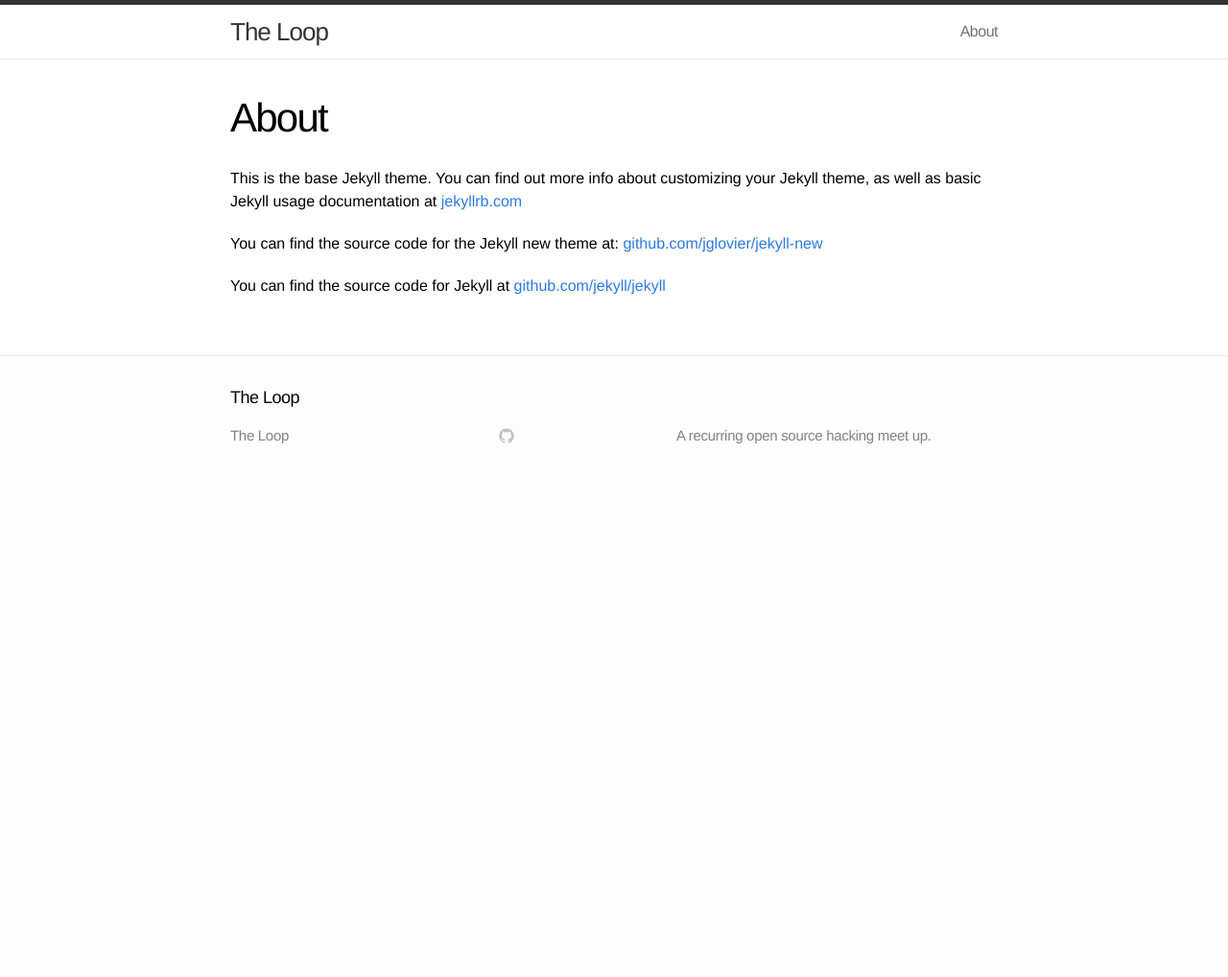
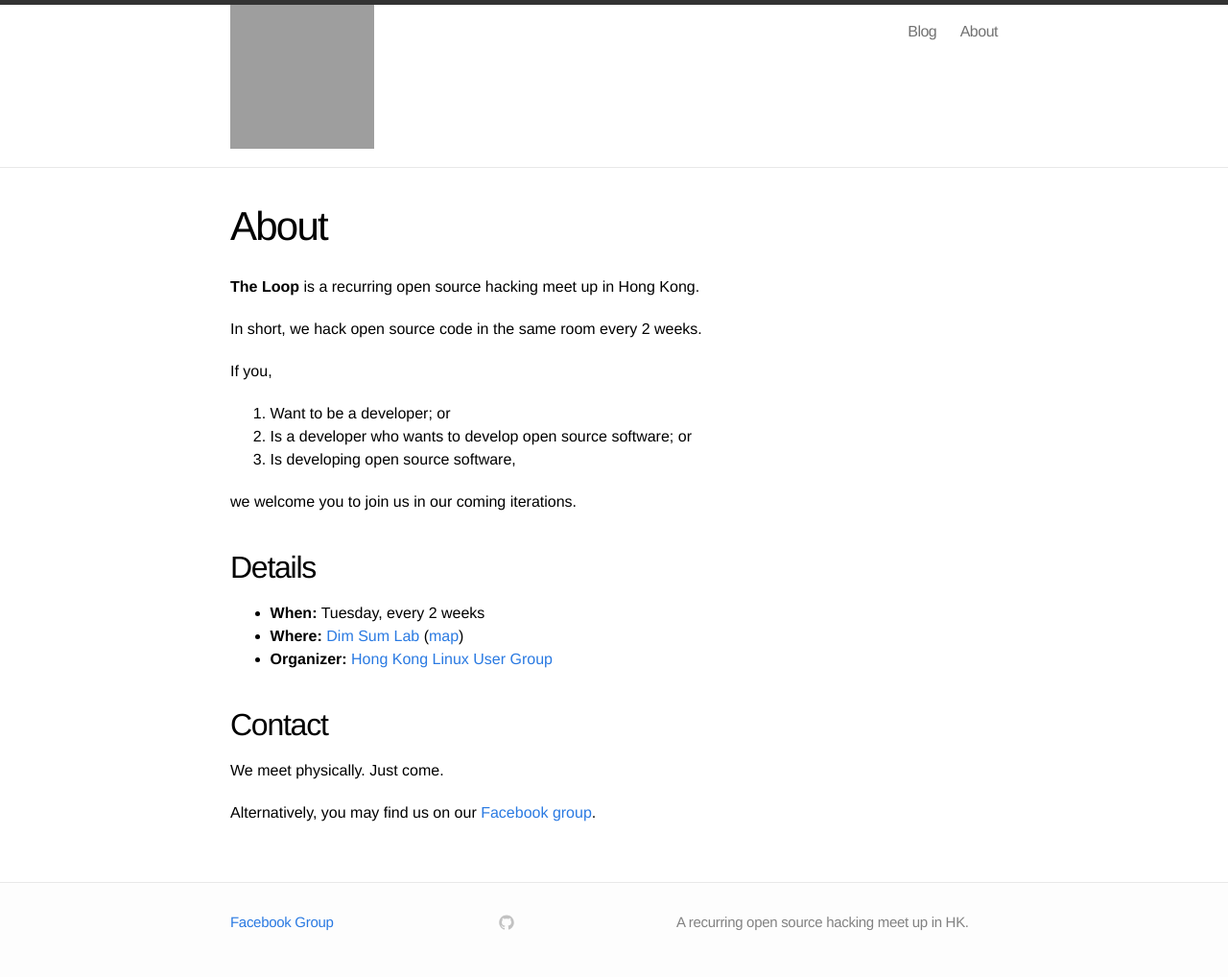
Before and after one commit to loopdev/loopdev.github.io, a Jekyll site: the page built from about.md, in a window 1280 px wide. Shown: the whole page at 96% size. Built offline with Jekyll 4.4.1, drawn with Linux system fonts in a browser that asks for light colours; before the commit the page ends 900 px from its top, so only the background shows below that; grey boxes are pictures that could not be loaded.

Commit message:
Updated contents

```diff
--- a/_config.yml
+++ b/_config.yml
@@ -1,10 +1,11 @@
 # Site settings
-title: The Loop
+title: "The Loop"
 email: ""
-description: "A recurring open source hacking meet up."
+description: "A recurring open source hacking meet up in HK."
 baseurl: ""
 url: "http://loopdev.github.io"
 github_username:  ""
+facebook_group: "https://www.facebook.com/groups/loop.dev"
 
 # Build settings
 markdown: kramdown
--- a/_includes/footer.html
+++ b/_includes/footer.html
@@ -2,14 +2,13 @@
 
   <div class="wrap">
 
-    <h2 class="footer-heading">{{ site.title }}</h2>
-
     <div class="footer-col-1 column">
       <ul>
-        <li>{{ site.title }}</li>
-        <li><a href="mailto:{{ site.email }}">{{ site.email }}</a></li>
+        {% if site.facebook_group %}<li>
+          <a target="_blank" href="{{ site.facebook_group }}">Facebook Group</a>
+        </li>
       </ul>
-    </div>
+    </div>{% endif %}
 
     <div class="footer-col-2 column">
       <ul>
--- a/_includes/header.html
+++ b/_includes/header.html
@@ -2,7 +2,7 @@
 
   <div class="wrap">
 
-    <a class="site-title" href="{{ site.baseurl }}/">{{ site.title }}</a>
+    <a class="site-title" href="{{ site.baseurl }}/"><img src="https://avatars2.githubusercontent.com/u/17102239?v=3&s=150" title="{{ site.title }}" alt="{{ site.title }}" /></a>
 
     <nav class="site-nav">
       <a href="#" class="menu-icon">
@@ -17,6 +17,7 @@
         </svg>
       </a>
       <div class="trigger">
+        <a class="page-link" href="{{ site.baseurl }}/">Blog</a>
         {% for page in site.pages %}
           {% if page.title %}<a class="page-link" href="{{ page.url | prepend: site.baseurl }}">{{ page.title }}</a>{% endif %}
         {% endfor %}
--- a/about.md
+++ b/about.md
@@ -1,11 +1,34 @@
 ---
 layout: page
-title: About
+title:  About
 permalink: /about/
 ---
 
-This is the base Jekyll theme. You can find out more info about customizing your Jekyll theme, as well as basic Jekyll usage documentation at [jekyllrb.com](http://jekyllrb.com/)
+**The Loop** is a recurring open source hacking meet up in Hong Kong.
 
-You can find the source code for the Jekyll new theme at: [github.com/jglovier/jekyll-new](https://github.com/jglovier/jekyll-new)
+In short, we hack open source code in the same room every 2 weeks.
 
-You can find the source code for Jekyll at [github.com/jekyll/jekyll](https://github.com/jekyll/jekyll)
+If you,
+
+1. Want to be a developer; or
+2. Is a developer who wants to develop open source software; or
+3. Is developing open source software,
+
+we welcome you to join us in our coming iterations.
+
+## Details
+
+* **When:** Tuesday, every 2 weeks
+* **Where:** [Dim Sum Lab][dim-sum-lab] ([map][dim-sum-lab-map])
+* **Organizer:** [Hong Kong Linux User Group][hklug]
+
+[hklug]: https://www.facebook.com/groups/hklug/
+[dim-sum-lab]: http://dimsumlabs.com
+[dim-sum-lab-map]: http://www.dimsumlabs.com/finding-us/
+[facebook]: https://www.facebook.com/groups/loop.dev/
+
+## Contact
+
+We meet physically. Just come.
+
+Alternatively, you may find us on our [Facebook group][facebook].
--- a/index.html
+++ b/index.html
@@ -4,7 +4,7 @@ layout: default
 
 <div class="home">
 
-  <h1>Posts</h1>
+  <h1>Blog</h1>
 
   <ul class="posts">
     {% for post in site.posts %}
```
Also changed, not shown: _posts/2016-02-12-a-new-hope.markdown (added, +15 -0 lines), _posts/2016-02-12-welcome-to-jekyll.markdown (deleted, +0 -24 lines).
